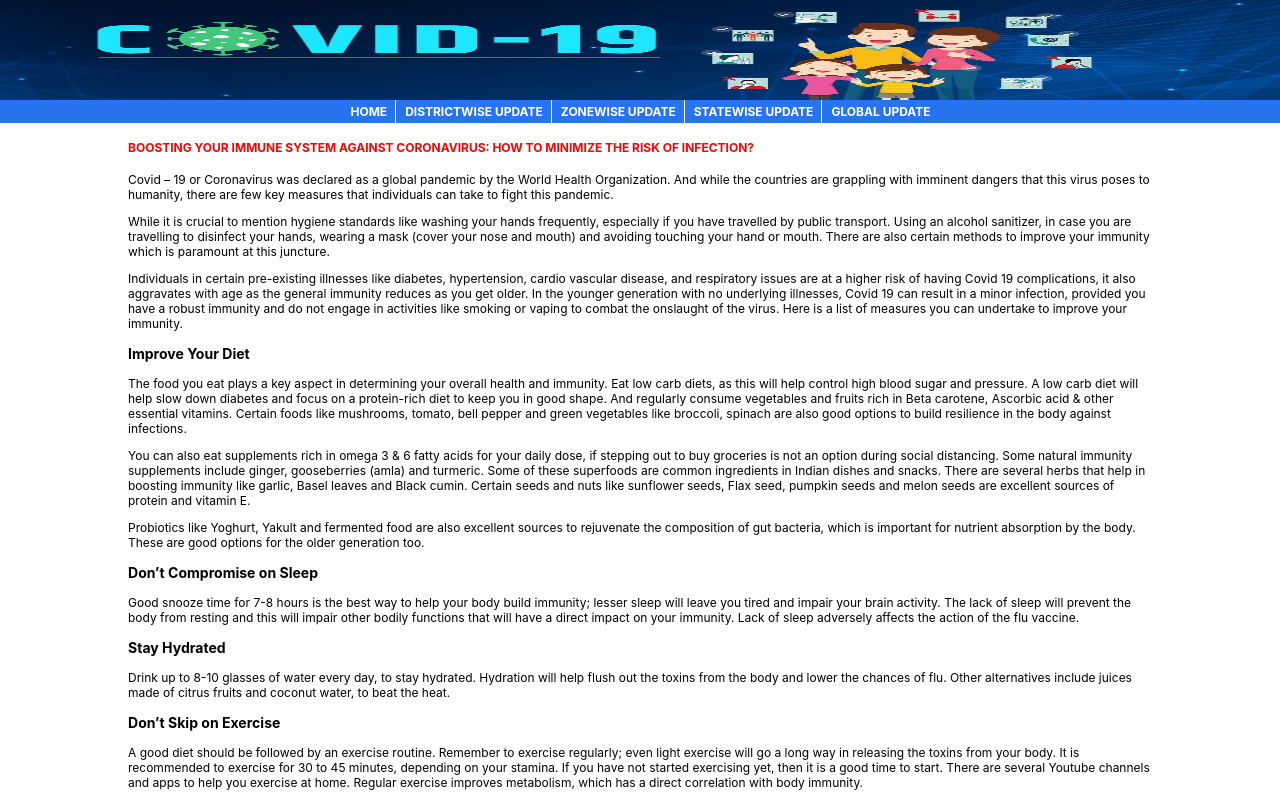
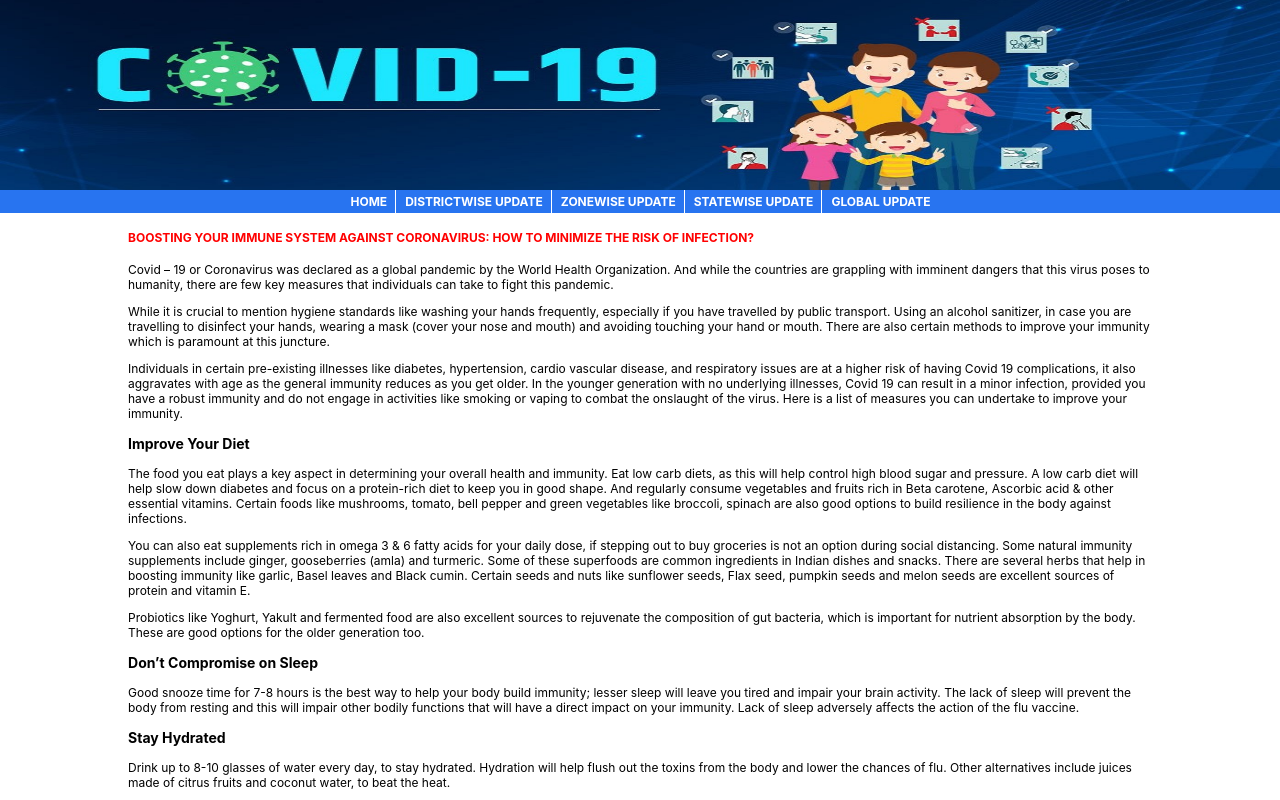
Before and after one commit to srikantgupta/COVID19, a React (Create React App) app: page / in a window 1280 px wide. Shown: the top 800 px of the page. Built offline with nearby package versions, Linux system fonts and the light colour scheme.

Commit message:
banner fixes

```diff
--- a/src/App.css
+++ b/src/App.css
@@ -21,7 +21,7 @@ ul.navigation{ background:#2874f0 ; width: 100%; display: inline-block; margin:
 ul.navigation li{ display: inline-block; margin-left: 5px;padding: 4px 8px 4px 4px; border-right: 1px solid #ffffff; }
 ul.navigation li:last-of-type{ border:none;}
 ul.navigation li a{text-decoration: none; color: #ffffff; display: inline-block; font-weight: bold; text-transform: uppercase;  font-size: 12px;}
-.banner-logo{ display: block; width: 100%; height: 100px;}
+.banner-logo{ display: block; width: 100%; height: 190px;}
 ul{ padding: 0;}
 ul.district{display: block; margin: 0; padding: 0;}
 ul.district li:first-child{ display: block;}
```
